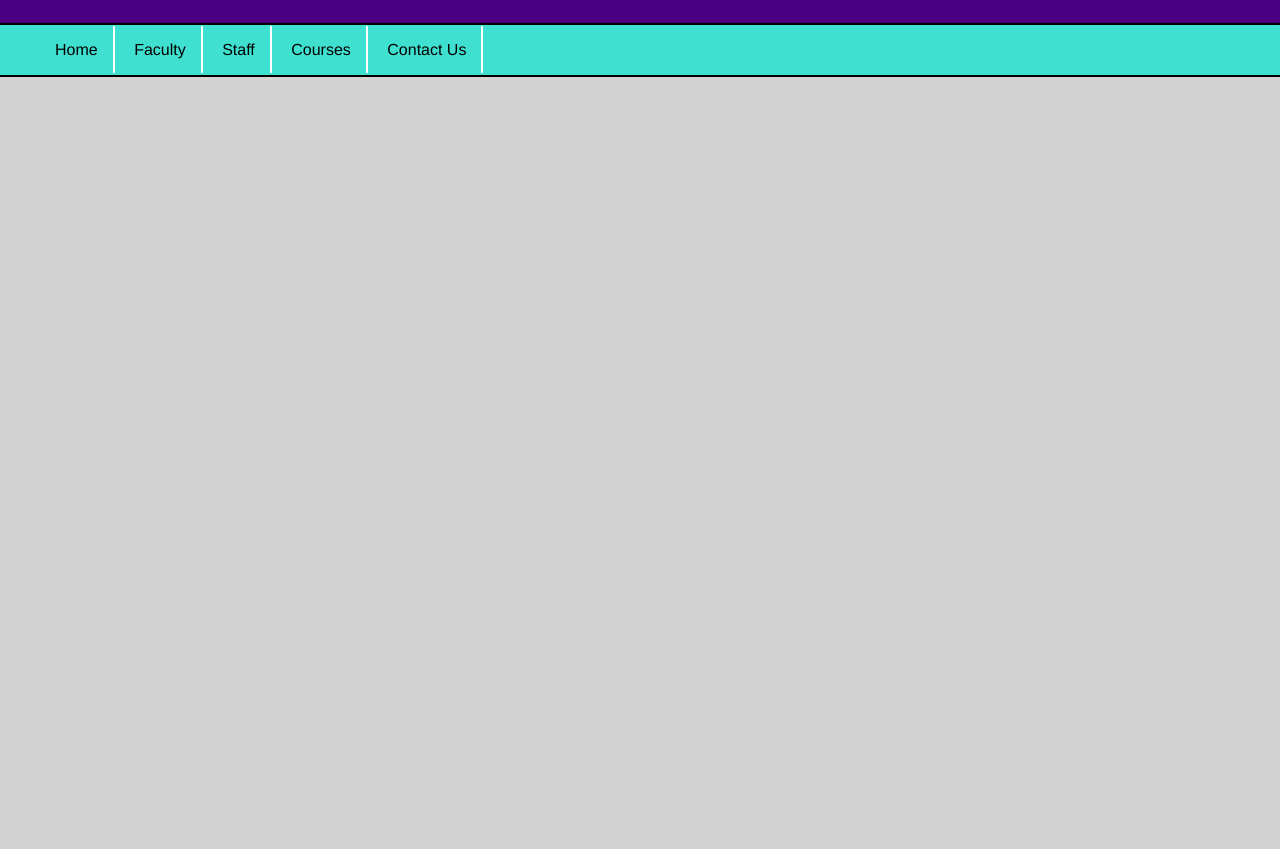
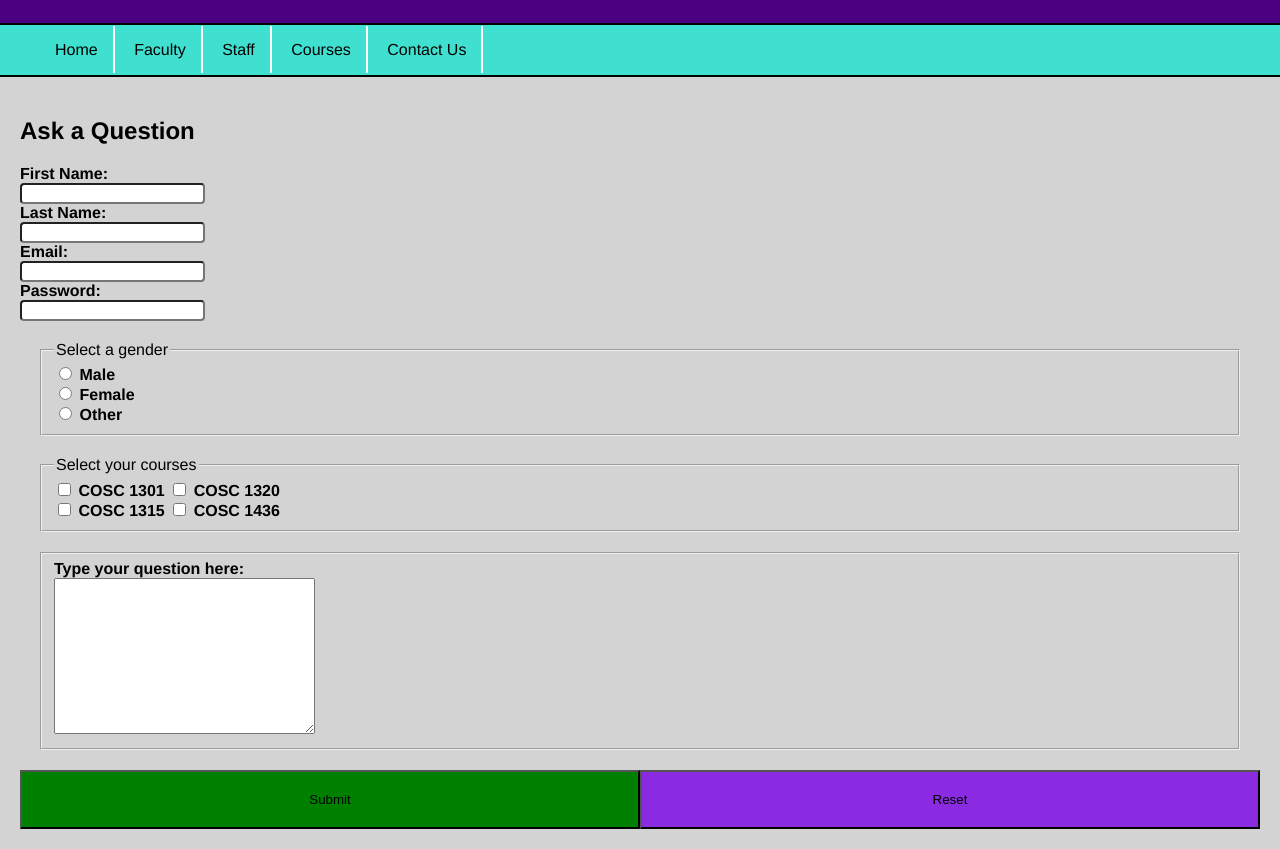
Before and after one commit to ctorrezs/ctorrezs.github.io, a plain HTML site: page computerscience/contact.html in a window 1280 px wide. Shown: the part 47-896 px from the top of the page. Before the commit the page ends 800 px from the top, so only its background shows below. Drawn offline with Linux system fonts and the light colour scheme.

Commit message:
Add files via upload

```diff
--- a/computerscience/contact.html
+++ b/computerscience/contact.html
@@ -19,6 +19,59 @@
                 <li><a href="contact.html">Contact Us</a></li>
             </ul>
         </nav>
+        <section>
+            <h1>Ask a Question</h1>
+            <form action="action_page.php" method="GET" target="_blank">
+                <label for="firstName">First Name: </label><br>
+                <input type="text" id="firstName" name="firstName"><br>
+
+                <label for="lastName">Last Name: </label><br>
+                <input type="text" id="lastName" name="lastName"><br>
+
+                <label for="email">Email: </label><br>
+                <input type="text" id="email" name="email"><br>
+
+                <label for="password">Password: </label><br>
+                <input type="password" id="password" name="password"><br>
+
+                <!---GENDER SELECTION-->
+            <fieldset>
+                <legend>Select a gender</legend>
+                <input type="radio" id="male" name="gender" value="male">
+                <label for="male">Male</label><br>
+
+                <input type="radio" id="female" name="gender" value="female">
+                <label for="female">Female</label><br>
+
+                <input type="radio" id="other" name="gender" value="other">
+                <label for="other">Other</label><br>
+            </fieldset>
+
+            <fieldset>
+                <legend>Select your courses</legend>
+                <input type="checkbox" id="cosc1301" name="cosc1301" value="cosc1301">
+                <label for="cosc1301">COSC 1301</label>
+
+                <input type="checkbox" id="cosc1320" name="cosc1320" value="cosc1320">
+                <label for="cosc1320">COSC 1320</label><br>
+
+                <input type="checkbox" id="cosc1315" name="cosc1315" value="cosc1315">
+                <label for="cosc1315">COSC 1315</label>
+
+                <input type="checkbox" id="cosc1436" name="cosc1436" value="cosc1436">
+                <label for="cosc1436">COSC 1436</label><br>
+            </fieldset>
+
+            <fieldset>
+            <label for="question">Type your question here: </label><br>
+            <textarea name="question" id="question" rows="10" cols="30"></textarea>
+            </fieldset>
+
+            <input type="submit"><input type="reset">
+
+            </form>
+
+        </section>
 
 
 
--- a/computerscience/style.css
+++ b/computerscience/style.css
@@ -81,3 +81,31 @@ img:hover {
 dd {
     padding-bottom: 20px;
 }
+
+label {
+    font-weight: bold;
+}
+
+input[type=text] {
+    border-radius: 4px;
+}
+
+input[type=password] {
+    border-radius: 4px;
+}
+
+fieldset {
+    margin: 20px;
+}
+
+input[type=submit] {
+    width: 50%;
+    padding: 20px;
+    background-color: green;
+}
+
+input[type=reset] {
+    width: 50%;
+    padding: 20px;
+    background-color: blueviolet;
+}
```
